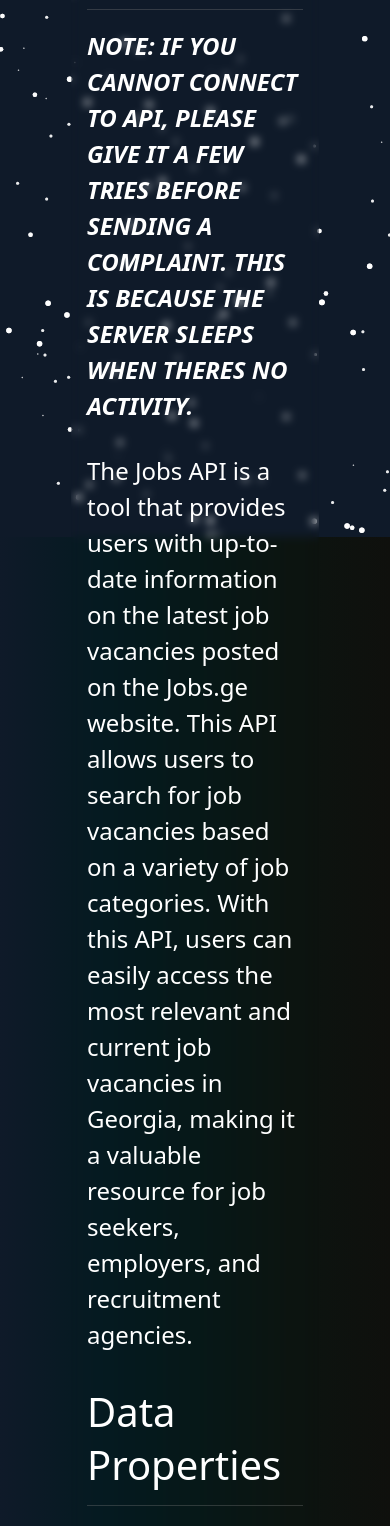
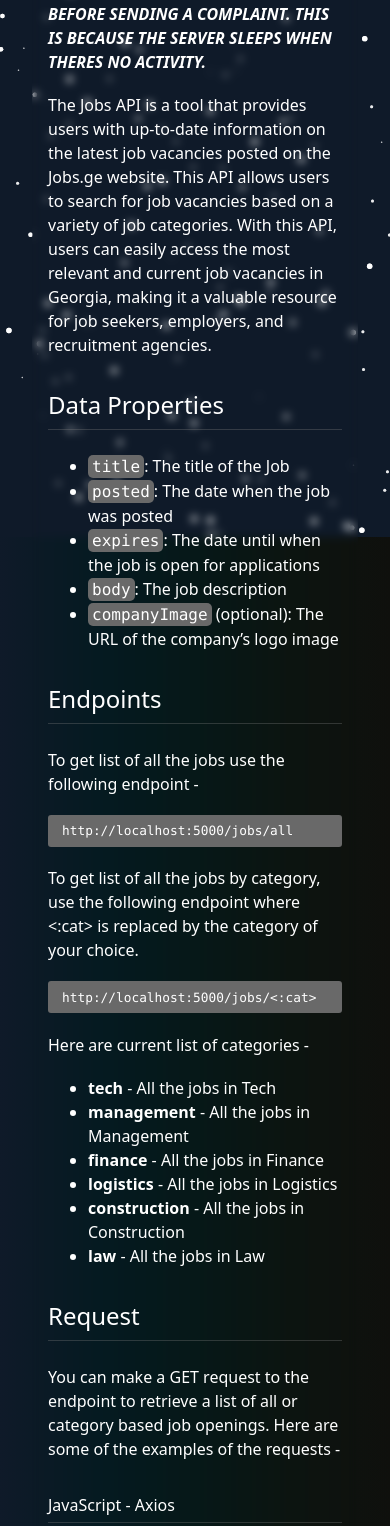
Before and after one commit to gio-gviani/jobs-api, a React (Vite) app in the folder client/: page /docs in a window 390 px wide. Shown: the part 307-1833 px from the top of the page. Built offline with nearby package versions, Linux system fonts and the light colour scheme.

Commit message:
responsive update

```diff
--- a/client/src/App.css
+++ b/client/src/App.css
@@ -1,5 +1,4 @@
 #root {
-  max-width: 80%;
   height: 100vh;
   margin: 0 auto;
   padding-top: 2rem;
--- a/client/src/App.jsx
+++ b/client/src/App.jsx
@@ -13,7 +13,7 @@
 
   return (
     <BrowserRouter>
-      <div className="App h-[100%] flex flex-col justify-between" >
+      <div className="App h-[100%] flex flex-col justify-between max-w-[100%] sm:max-w-[80%] m-auto" >
         <Header />
         <Routes>
           <Route index path='/' element={<Hero />} />
--- a/client/src/index.css
+++ b/client/src/index.css
@@ -42,7 +42,6 @@
   overflow-x: auto;
   white-space: pre;
   border-radius: 3px;
-  font-size: 1.5rem;
 }
 
 code {
@@ -58,25 +57,7 @@
   border-bottom: 1px solid hsla(0,0%,50%,.33);
 }
 
-.docs h1 {
-  font-size: 2.5rem;
-  margin: 2rem 0;
-}
-
-.docs h2 {
-  font-size: 1.75rem;
-  margin: 2rem 0;
-}
-
 .docs {
   margin: 2rem 0;
   padding: 0 1rem;
 }
-
-.docs p {
-  font-size: 1.5rem;
-}
-
-.docs li {
-  font-size: 1.5rem;
-}
--- a/client/src/pages/Docs.jsx
+++ b/client/src/pages/Docs.jsx
@@ -1,37 +1,37 @@
 const Docs = () => (
     <div className="text-white text-start docs backdrop-blur-sm">
         <div className="">
-            <h1 className="text-white text-start leading-[1.33] text-[2rem]">Welcome to Jobs API!</h1>
-            <p className="my-[1.2em] italic font-bold">NOTE: IF YOU CANNOT CONNECT TO API, PLEASE GIVE IT A FEW TRIES BEFORE SENDING A COMPLAINT. THIS IS BECAUSE THE SERVER SLEEPS WHEN THERES NO ACTIVITY.</p>
-            <p className="my-[1.2em]">The Jobs API is a tool that provides users with up-to-date information on the latest job vacancies posted on the <a href="http://Jobs.ge">Jobs.ge</a> website. This API allows users to search for job vacancies based on a variety of job categories. With this API, users can easily access the most relevant and current job vacancies in Georgia, making it a valuable resource for job seekers, employers, and recruitment agencies.</p>
-            <h1 className="text-white text-start leading-[1.33] text-[2rem]">Data Properties</h1>
+            <h1 className="text-white text-start leading-[1.33] text-[1.5rem] md:text-[2rem] my-[2rem]">Welcome to Jobs API!</h1>
+            <p className="sm:my-[1.2em] italic font-bold sm:text-[1.5rem]">NOTE: IF YOU CANNOT CONNECT TO API, PLEASE GIVE IT A FEW TRIES BEFORE SENDING A COMPLAINT. THIS IS BECAUSE THE SERVER SLEEPS WHEN THERES NO ACTIVITY.</p>
+            <p className="my-[1.2em] sm:text-[1.5rem]">The Jobs API is a tool that provides users with up-to-date information on the latest job vacancies posted on the <a href="http://Jobs.ge">Jobs.ge</a> website. This API allows users to search for job vacancies based on a variety of job categories. With this API, users can easily access the most relevant and current job vacancies in Georgia, making it a valuable resource for job seekers, employers, and recruitment agencies.</p>
+            <h1 className="text-white text-start leading-[1.33] text-[1.5rem] md:text-[2rem] my-[2rem]">Data Properties</h1>
             <ul className="my-[1.2em] list-disc pl-[2.5em]">
-                <li><code>title</code>: The title of the Job</li>
-                <li><code>posted</code>: The date when the job was posted</li>
-                <li><code>expires</code>: The date until when the job is open for applications</li>
-                <li><code>body</code>: The job description</li>
-                <li><code>companyImage</code> (optional): The URL of the company’s logo image</li>
+                <li className="sm:text-[1.5rem]"><code>title</code>: The title of the Job</li>
+                <li className="sm:text-[1.5rem]"><code>posted</code>: The date when the job was posted</li>
+                <li className="sm:text-[1.5rem]"><code>expires</code>: The date until when the job is open for applications</li>
+                <li className="sm:text-[1.5rem]"><code>body</code>: The job description</li>
+                <li className="sm:text-[1.5rem]"><code>companyImage</code> (optional): The URL of the company’s logo image</li>
             </ul>
-            <h1 className="text-white text-start leading-[1.33] text-[2rem]">Endpoints</h1>
-            <p className="my-[1.2em]">To get list of all the jobs use the following endpoint -</p>
-            <pre><code> http://localhost:5000/jobs/all
+            <h1 className="text-white text-start leading-[1.33] text-[1.5rem] md:text-[2rem] my-[2rem]">Endpoints</h1>
+            <p className="my-[1.2em] sm:text-[1.5rem]">To get list of all the jobs use the following endpoint -</p>
+            <pre><code className="text-[0.8rem] sm:text-[1.5rem]"> http://localhost:5000/jobs/all
             </code></pre>
-            <p className="my-[1.2em]">To get list of all the jobs by category, use the following endpoint where &lt;:cat&gt; is replaced by the category of your choice.</p>
-            <pre><code> http://localhost:5000/jobs/&lt;:cat&gt;
+            <p className="my-[1.2em] sm:text-[1.5rem]">To get list of all the jobs by category, use the following endpoint where &lt;:cat&gt; is replaced by the category of your choice.</p>
+            <pre className="text-[0.8rem] sm:text-[1.5rem]"><code> http://localhost:5000/jobs/&lt;:cat&gt;
             </code></pre>
-            <p className="my-[1.2em]">Here are current list of categories -</p>
+            <p className="my-[1.2em] sm:text-[1.5rem]">Here are current list of categories -</p>
             <ul className="my-[1.2em] list-disc pl-[2.5em]">
-                <li><strong>tech</strong> - All the jobs in Tech</li>
-                <li><strong>management</strong> - All the jobs in Management</li>
-                <li><strong>finance</strong> - All the jobs in Finance</li>
-                <li><strong>logistics</strong> - All the jobs in Logistics</li>
-                <li><strong>construction</strong> - All the jobs in Construction</li>
-                <li><strong>law</strong> - All the jobs in Law</li>
+                <li className="sm:text-[1.5rem]"><strong>tech</strong> - All the jobs in Tech</li>
+                <li className="sm:text-[1.5rem]"><strong>management</strong> - All the jobs in Management</li>
+                <li className="sm:text-[1.5rem]"><strong>finance</strong> - All the jobs in Finance</li>
+                <li className="sm:text-[1.5rem]"><strong>logistics</strong> - All the jobs in Logistics</li>
+                <li className="sm:text-[1.5rem]"><strong>construction</strong> - All the jobs in Construction</li>
+                <li className="sm:text-[1.5rem]"><strong>law</strong> - All the jobs in Law</li>
             </ul>
-            <h1 className="text-white text-start leading-[1.33] text-[2rem]">Request</h1>
-            <p className="my-[1.2em]">You can make a GET request to the endpoint to retrieve a list of all or category based job openings. Here are some of the examples of the requests -</p>
-            <h2 id="javascript---axios">JavaScript - Axios</h2>
-            <pre><code>{`const axios  =  require('axios');
+            <h1 className="text-white text-start leading-[1.33] text-[1.5rem] md:text-[2rem] my-[2rem]">Request</h1>
+            <p className="my-[1.2em] sm:text-[1.5rem]">You can make a GET request to the endpoint to retrieve a list of all or category based job openings. Here are some of the examples of the requests -</p>
+            <h2 className="my-[2rem] text-[1rem] sm:text-[1.75rem]">JavaScript - Axios</h2>
+            <pre><code className="text-[0.8rem] sm:text-[1.5rem]">{`const axios  =  require('axios');
 const config  = {
 method: 'get',
 url: 'http://localhost:5000/jobs/all',
@@ -46,13 +46,13 @@
 console.log(error);
 });
             `}</code></pre>
-            <h2 id="curl">Curl</h2>
-            <pre><code>curl --location 'http://localhost:5000/jobs/all'
+            <h2 className="my-[2rem] text-[1rem] sm:text-[1.75rem]">Curl</h2>
+            <pre><code className="text-[0.8rem] sm:text-[1.5rem]">curl --location 'http://localhost:5000/jobs/all'
             --header 'x-api-key: YOUR_API_KEY'
             --header 'Content-Type: application/json'
             </code></pre>
-            <h2 id="javascript---fetch">JavaScript - Fetch</h2>
-            <pre><code>{`const myHeaders  =  new  Headers();
+            <h2 className="my-[2rem] text-[1rem] sm:text-[1.75rem]">JavaScript - Fetch</h2>
+            <pre className="text-[0.8rem] sm:text-[1.5rem]"><code>{`const myHeaders  =  new  Headers();
 myHeaders.append("x-api-key", YOUR_API_KEY);
 myHeaders.append("Content-Type", "application/json");
 const requestOptions  = {
@@ -65,8 +65,8 @@
 .then(result;  console.log(result))
 .catch(error;  console.log('error', error));
             `}</code></pre>
-            <h2 id="python---requests">Python - Requests</h2>
-            <pre><code>{`import requests
+            <h2 className="my-[2rem] text-[1rem] sm:text-[1.75rem]">Python - Requests</h2>
+            <pre><code className="text-[0.8rem] sm:text-[1.5rem]">{`import requests
 import json
 url = "http://localhost:5000/jobs/all"
 headers = {
@@ -76,9 +76,9 @@
 response = requests.request("GET", url, headers=headers)
 print(response.text) `}
             </code></pre>
-            <h1 className="text-white text-start leading-[1.33] text-[2rem]">Response</h1>
-            <p className="my-[1.2em]">The response from the API will be a JSON array of job objects, each with the properties described above. Here is an example response -</p>
-            <pre><code>{`[
+            <h1 className="text-white text-start leading-[1.33] text-[1.5rem] md:text-[2rem] my-[2rem]">Response</h1>
+            <p className="my-[1.2em] sm:text-[1.5rem]">The response from the API will be a JSON array of job objects, each with the properties described above. Here is an example response -</p>
+            <pre><code className="text-[0.8rem] sm:text-[1.5rem]">{`[
     {
         "title": "Technical Support Specialist with German",
         "company": "Concentrix",
```
